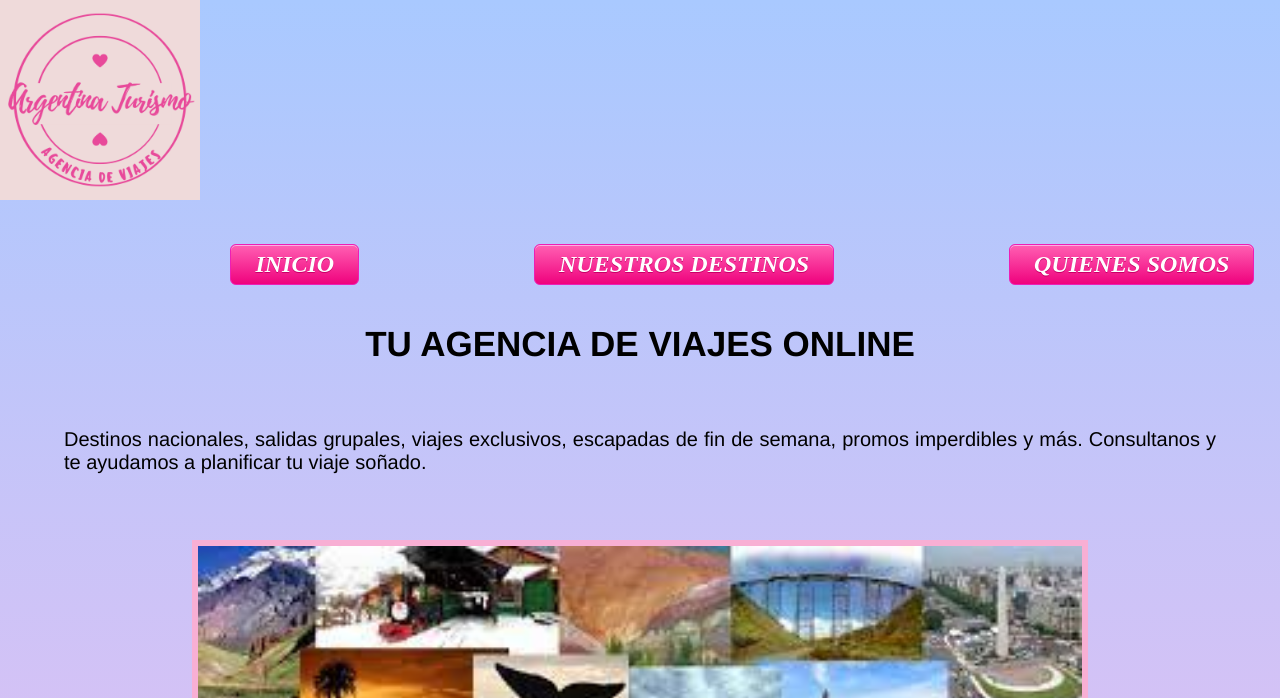
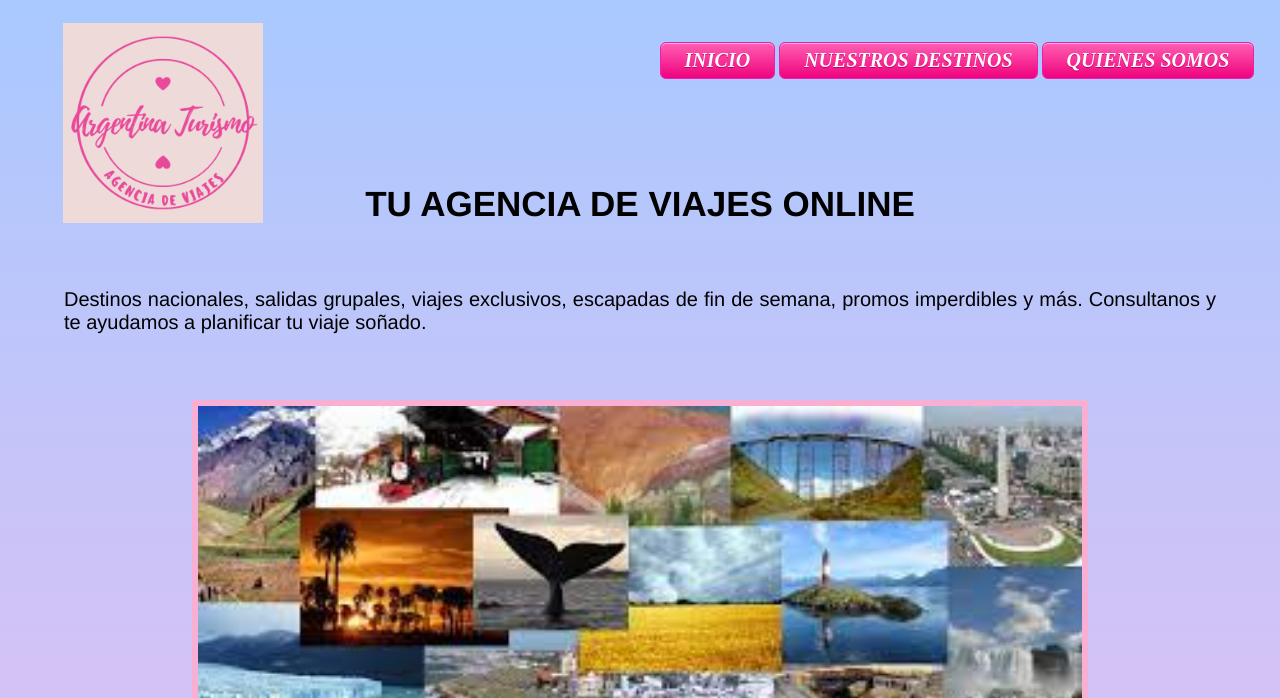
Before and after one commit to Gise9/potrero-digital, a plain HTML site: page index.html in a window 1280 px wide. Shown: the top 698 px of the page. Drawn offline with Linux system fonts and the light colour scheme.

Commit message:
ultimos arreglos

```diff
--- a/css/estilos.css
+++ b/css/estilos.css
@@ -1,4 +1,3 @@
-
 * {
     padding: 0;
     margin: 0;
@@ -24,36 +23,37 @@ body {
     margin-top: 20px;
 }
 
-.barranavegacion {
-    color: black;
-    font-family: 'Franklin Gothic Medium', 'Arial Narrow', Arial, sans-serif;
-    position: absolute;
+
+
+
+
+.INICIO {
+    box-shadow: inset 0px 1px 0px 0px #fbafe3;
+    background: linear-gradient(to bottom, #ff5bb0 5%, #ef027d 100%);
+    background-color: #ff5bb0;
+    border-radius: 6px;
+    border: 1px solid #ee1eb5;
+    display: inline-block;
+    cursor: pointer;
+    color: #ffffff;
+    font-family: Times New Roman;
+    font-size: 20px;
+    font-weight: bold;
+    font-style: italic;
+    padding: 6px 24px;
+    text-decoration: none;
+    text-shadow: 0px 1px 0px #c70067;
 }
 
-.INICIO {
-	box-shadow:inset 0px 1px 0px 0px #fbafe3;
-	background:linear-gradient(to bottom, #ff5bb0 5%, #ef027d 100%);
-	background-color:#ff5bb0;
-	border-radius:6px;
-	border:1px solid #ee1eb5;
-	display:inline-block;
-	cursor:pointer;
-	color:#ffffff;
-	font-family:Times New Roman;
-	font-size:24px;
-	font-weight:bold;
-	font-style:italic;
-	padding:6px 24px;
-	text-decoration:none;
-	text-shadow:0px 1px 0px #c70067;
+.INICIO:hover {
+    background: linear-gradient(to bottom, #ef027d 5%, #ff5bb0 100%);
+    background-color: #ef027d;
 }
-.INICIO:hover {
-	background:linear-gradient(to bottom, #ef027d 5%, #ff5bb0 100%);
-	background-color:#ef027d;
-}
+
 .INICIO:active {
-	position:relative;
-	top:1px;
+    position: relative;
+    top: 1px;
+    display: flex;
 }
 
 #titulo-principal {
@@ -82,7 +82,7 @@ body {
     text-align: justify;
     width: 90%;
     height: 100%;
-    margin-top:5%;
+    margin-top: 5%;
     margin-bottom: 5%;
     margin-right: 5%;
     margin-left: 5%;
@@ -92,63 +92,72 @@ body {
 .img {
     display: inline-block;
     width: 70%;
-    height:70%;
-    border:6px solid rgb(248, 175, 212);
-    padding:0px;
-    margin-top:2px;
-    margin-left:15%;
-    margin-right:15%;
+    height: 70%;
+    border: 6px solid rgb(248, 175, 212);
+    padding: 0px;
+    margin-top: 2px;
+    margin-left: 15%;
+    margin-right: 15%;
 }
 
-.destinos{
-    width:500px;
-    height:500px;
-    margin-top:10px;
-    margin-left:80px;
-    margin-right:70px;
+.destinos {
+    width: 500px;
+    height: 500px;
+    margin-top: 10px;
+    margin-left: 80px;
+    margin-right: 70px;
 
 }
-.h3{
+
+.h3 {
     color: black;
     font-family: 'Franklin Gothic Medium', 'Arial Narrow', Arial, sans-serif;
     font-size: 35px;
     text-align: center;
-    margin-top:30px ;
-    margin-bottom:30px ;
+    margin-top: 30px;
+    margin-bottom: 30px;
 
 }
-.whatsapp{
+
+.whatsapp {
     position: fixed;
-    top:90%;
-    left:90%;
-    bottom:100%;
+    top: 90%;
+    left: 90%;
+    bottom: 100%;
 }
-.piepagina{
+
+.piepagina {
     color: black;
     font-family: 'Franklin Gothic Medium', 'Arial Narrow', Arial, sans-serif;
     font-size: 15px;
     text-align: justify;
-    margin-top:3%;
+    margin-top: 3%;
     margin-bottom: 3%;
     margin-right: 5%;
     margin-left: 5%;
 }
 
 .header {
-    display:flex;
+    display: flex;
     flex-direction: row;
-   margin-left: 18%;
-    width: 80%;
+
+    width: 98%;
     justify-content: space-between;
     height: 120px;
-    top:o;
-    left:15%;
+    top: o;
+    left: 15%;
     right: 15%;
     align-items: center;
+    margin-bottom: 5%;
+
+
 
 }
-.redes{
 
-    margin-left:5% ;
+.redes {
+
+margin-left: 5%;
+margin-top: 10%;
+
 
 }
--- a/index.html
+++ b/index.html
@@ -12,12 +12,12 @@
 </head>
 
 <body>
-    <header >
-        <img class="logo" src="imagenes/logo.png" alt="logo" width="200" height="200">
-        <nav class="header" >
-            <a class="INICIO"href="index.html" class="barranavegacion">INICIO</a>
-            <a class="INICIO"href="pag2.html" class="barranavegacion">NUESTROS DESTINOS</a>
-            <a class="INICIO"href="pag3.html" class="barranavegacion">QUIENES SOMOS</a>
+    <header class="header">
+        <img class="redes" src="imagenes/logo.png" alt="logo" width="200" height="200">
+        <nav>
+            <a class="INICIO" href="index.html" >INICIO</a>
+            <a class="INICIO" href="pag2.html">NUESTROS DESTINOS</a>
+            <a class="INICIO" href="pag3.html">QUIENES SOMOS</a>
 
         </nav>
 
```
Also changed, not shown: pag2.html (+6 -8 lines), pag3.html (+6 -6 lines).
